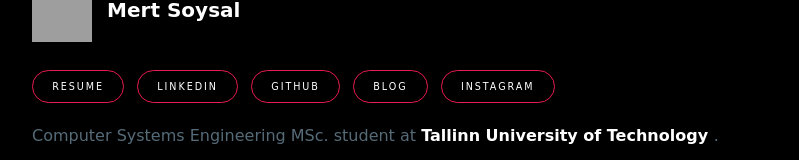
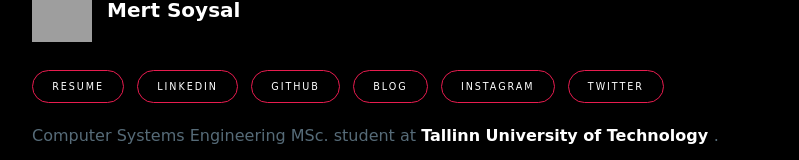
Before and after one commit to alxso/io, a plain HTML site: page index.html in a window 1280 px wide. Shown: the part 178-338 px from the top of the page, without its empty margins (208-1007 px from the left). Drawn offline with Linux system fonts and the light colour scheme; grey boxes are pictures that could not be loaded; a script that the page names is missing; a web font is replaced by a local one.

Commit message:
Update index.html

```diff
--- a/index.html
+++ b/index.html
@@ -5,7 +5,7 @@
   <head>
     <meta charset = "utf-8">
     <title> Mert Soysal </title>
-
+    </head>
 
 <style>
 @import url('https://fonts.googleapis.com/css2?family=Turret+Road&display=swap');
@@ -62,11 +62,7 @@ position: absolute;
 right:50px;
 }
 
-
 </style>
-</head>
-
-
 
 	<link rel="icon" type="image/png" href="https://raw.githubusercontent.com/alxso/home/master/logo.png"/>
 	<img style=" vertical-align: middle;" src="https://raw.githubusercontent.com/alxso/home/master/logo.png" width="60" height="60"></img>
@@ -81,6 +77,8 @@ right:50px;
      <button2><a href="https://alxso.github.io/blog/">Blog</a></button2>
      <pad>
      <button2><a href="https://instagram.com/mertssl/">Instagram</a></button2>
+     <pad>
+     <button2><a href="https://twitter.com/mert_ssl">Twitter</a></button2>
      <b style="line-height: 2.5;"></b>
 
           <!-- TradingView Widget BEGIN -->
```
